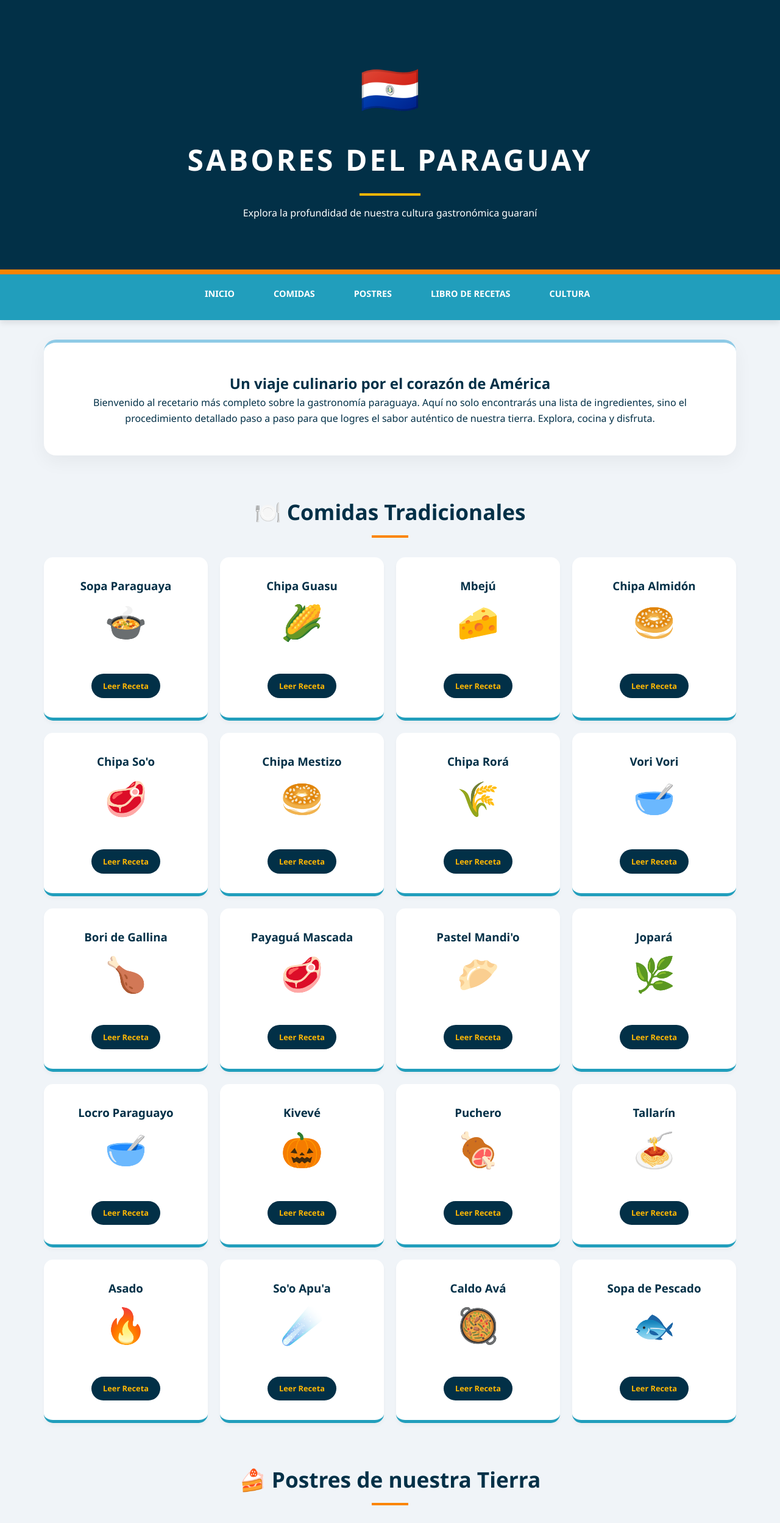
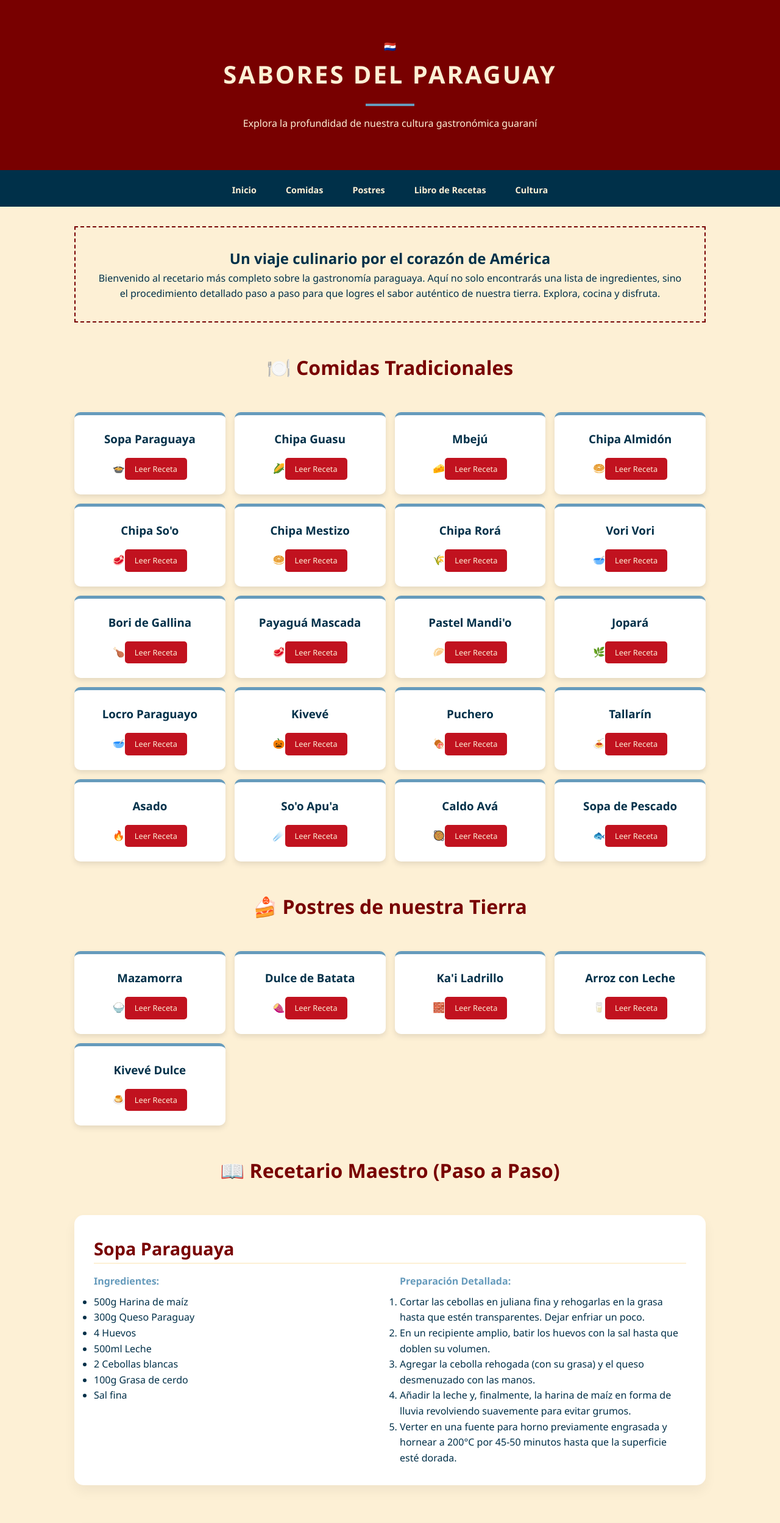
Before and after one commit to gazz1bti-svg/sabores-paraguay, a plain HTML site: page index.html in a window 1280 px wide. Shown: the top 2498 px of the page at 61% size. Drawn offline with Linux system fonts and the light colour scheme.

Commit message:
Update style.css

```diff
--- a/style.css
+++ b/style.css
@@ -1,13 +1,11 @@
-/* PALETA COOLORS: 8ecae6 (celeste), 219ebc (azul medio), 023047 (azul oscuro), ffb703 (amarillo), fb8500 (naranja) */
-
+/* PALETA DE COLORES: 780000, c1121f, fdf0d5, 003049, 669bbc */
 :root {
-    --celeste: #8ecae6;
-    --azul-medio: #219ebc;
-    --azul-oscuro: #023047;
-    --amarillo: #ffb703;
-    --naranja: #fb8500;
+    --rojo-oscuro: #780000;
+    --rojo-vivo: #c1121f;
+    --crema: #fdf0d5;
+    --azul-oscuro: #003049;
+    --azul-claro: #669bbc;
     --blanco: #ffffff;
-    --gris-fondo: #f0f4f8;
 }
 
 /* GENERAL */
@@ -19,255 +17,206 @@
 }
 
 body {
-    font-family: 'Segoe UI', Tahoma, Geneva, Verdana, sans-serif;
-    background-color: var(--gris-fondo);
+    font-family: 'Segoe UI', sans-serif;
+    background-color: var(--crema);
     color: var(--azul-oscuro);
     line-height: 1.6;
 }
 
 /* HEADER */
 header {
-    background-color: var(--azul-oscuro);
-    color: var(--blanco);
+    background-color: var(--rojo-oscuro);
+    color: var(--crema);
     text-align: center;
-    padding: 5rem 1rem;
-    border-bottom: 8px solid var(--naranja);
-}
-
-.header-icon {
-    font-size: 5rem;
-    display: block;
-    margin-bottom: 1rem;
+    padding: 4rem 1rem;
+    border-bottom: 5px solid var(--azul-oscuro);
 }
 
 header h1 {
-    font-size: 3rem;
-    letter-spacing: 4px;
-    margin-bottom: 0.5rem;
+    font-size: 2.5rem;
+    letter-spacing: 3px;
 }
 
 .divider {
-    width: 100px;
+    width: 80px;
     height: 4px;
-    background-color: var(--amarillo);
+    background-color: var(--azul-claro);
     margin: 1rem auto;
 }
 
-/* NAVEGACIÓN STICKY */
+/* NAVEGACIÓN */
 nav {
-    background-color: var(--azul-medio);
+    background-color: var(--azul-oscuro);
     position: sticky;
     top: 0;
     z-index: 1000;
-    box-shadow: 0 4px 10px rgba(0,0,0,0.1);
 }
 
 nav ul {
     display: flex;
     justify-content: center;
     list-style: none;
-    flex-wrap: wrap;
 }
 
 nav ul li a {
-    color: var(--blanco);
+    color: var(--crema);
     text-decoration: none;
-    padding: 1.2rem 2rem;
+    padding: 1rem 1.5rem;
     display: block;
     font-weight: bold;
-    text-transform: uppercase;
     font-size: 0.9rem;
-    transition: 0.3s;
 }
 
 nav ul li a:hover {
-    background-color: var(--azul-oscuro);
-    color: var(--amarillo);
+    background-color: var(--rojo-vivo);
 }
 
-/* MAIN */
+/* SLIDER CSS (Solo Imagen proporcionada) */
+.slider-container {
+    width: 100%;
+    height: 400px;
+    overflow: hidden;
+    position: relative;
+    border-bottom: 5px solid var(--rojo-vivo);
+}
+
+.slider-wrapper {
+    width: 100%;
+    height: 100%;
+}
+
+.slide {
+    width: 100%;
+    height: 100%;
+    position: relative;
+}
+
+.slide img {
+    width: 100%;
+    height: 100%;
+    object-fit: cover;
+    animation: zoomEffect 10s infinite alternate;
+}
+
+.slide-text {
+    position: absolute;
+    bottom: 20%;
+    left: 50%;
+    transform: translateX(-50%);
+    background: rgba(0, 48, 73, 0.8);
+    color: var(--crema);
+    padding: 1rem 2rem;
+    font-size: 1.5rem;
+    border-radius: 5px;
+    font-weight: bold;
+}
+
+@keyframes zoomEffect {
+    from { transform: scale(1); }
+    to { transform: scale(1.1); }
+}
+
+/* GRID CARDS */
 main {
-    max-width: 1200px;
+    max-width: 1100px;
     margin: 0 auto;
     padding: 2rem;
 }
 
 .intro-box {
-    background-color: var(--blanco);
-    padding: 3rem;
-    border-radius: 20px;
     text-align: center;
-    box-shadow: 0 10px 30px rgba(0,0,0,0.05);
-    margin-bottom: 4rem;
-    border-top: 5px solid var(--celeste);
+    margin-bottom: 3rem;
+    padding: 2rem;
+    border: 2px dashed var(--rojo-oscuro);
 }
 
 .section-title {
     text-align: center;
-    font-size: 2.2rem;
-    margin: 4rem 0 2rem;
-    color: var(--azul-oscuro);
-    position: relative;
+    margin: 3rem 0;
+    color: var(--rojo-oscuro);
+    font-size: 2rem;
 }
 
-.section-title::after {
-    content: '';
-    display: block;
-    width: 60px;
-    height: 4px;
-    background-color: var(--naranja);
-    margin: 10px auto;
-}
-
-/* GRID DE TARJETAS */
 .grid-cards {
     display: grid;
-    grid-template-columns: repeat(auto-fill, minmax(220px, 1fr));
-    gap: 20px;
-    margin-bottom: 3rem;
+    grid-template-columns: repeat(auto-fill, minmax(200px, 1fr));
+    gap: 15px;
 }
 
 .card {
-    background-color: var(--blanco);
-    padding: 2rem;
-    border-radius: 15px;
+    background: var(--blanco);
+    padding: 1.5rem;
+    border-radius: 10px;
     text-align: center;
-    border-bottom: 5px solid var(--azul-medio);
-    transition: 0.4s;
-    box-shadow: 0 4px 6px rgba(0,0,0,0.03);
-}
-
-.card:hover {
-    transform: translateY(-10px);
-    border-color: var(--naranja);
-    box-shadow: 0 12px 25px rgba(0,0,0,0.1);
-}
-
-.card-postre {
-    border-color: var(--amarillo);
-}
-
-.emoji {
-    font-size: 3.5rem;
-    display: block;
-    margin-bottom: 1rem;
+    box-shadow: 0 4px 10px rgba(0,0,0,0.1);
+    border-top: 5px solid var(--azul-claro);
 }
 
 .btn {
     display: inline-block;
-    margin-top: 1.5rem;
-    padding: 0.6rem 1.2rem;
-    background-color: var(--azul-oscuro);
-    color: var(--amarillo);
+    margin-top: 1rem;
+    padding: 0.5rem 1rem;
+    background: var(--rojo-vivo);
+    color: var(--crema);
     text-decoration: none;
-    border-radius: 50px;
-    font-weight: bold;
+    border-radius: 5px;
     font-size: 0.8rem;
-    transition: 0.3s;
 }
 
-.btn:hover {
-    background-color: var(--naranja);
-    color: var(--blanco);
+/* RECETARIO */
+.recipe-full {
+    background: var(--blanco);
+    padding: 2rem;
+    border-radius: 15px;
+    margin-bottom: 4rem;
+    box-shadow: 0 10px 20px rgba(0,0,0,0.05);
+    scroll-margin-top: 80px;
 }
 
-/* RECETARIO EXTENSO */
-.book-container {
-    margin-top: 4rem;
-}
-
-.recipe-full {
-    background-color: var(--blanco);
-    padding: 3rem;
-    border-radius: 20px;
-    margin-bottom: 3rem;
-    border-left: 10px solid var(--azul-medio);
-    box-shadow: 0 5px 20px rgba(0,0,0,0.05);
-    scroll-margin-top: 100px; /* Para que al scrollear no quede bajo el nav */
-}
-
-.postre-style {
-    border-left-color: var(--amarillo);
+.recipe-img {
+    width: 100%;
+    height: 350px;
+    object-fit: cover;
+    border-radius: 10px;
+    margin-bottom: 1.5rem;
+    border: 4px solid var(--azul-claro);
 }
 
 .recipe-full h3 {
-    font-size: 2rem;
-    color: var(--naranja);
-    margin-bottom: 2rem;
-    border-bottom: 1px solid #eee;
-    padding-bottom: 10px;
+    color: var(--rojo-oscuro);
+    margin-bottom: 1rem;
+    font-size: 1.8rem;
+    border-bottom: 2px solid var(--crema);
 }
 
 .recipe-flex {
     display: flex;
-    gap: 3rem;
+    gap: 2rem;
     flex-wrap: wrap;
 }
 
 .ingred, .prepa {
     flex: 1;
-    min-width: 300px;
+    min-width: 250px;
 }
 
 .ingred strong, .prepa strong {
+    color: var(--azul-claro);
     display: block;
-    margin-bottom: 1rem;
-    color: var(--azul-medio);
-    font-size: 1.2rem;
-}
-
-ul, ol {
-    margin-left: 1.5rem;
-}
-
-li {
-    margin-bottom: 0.8rem;
-}
-
-/* CULTURA */
-.culture-box {
-    background-color: var(--azul-oscuro);
-    color: var(--blanco);
-    padding: 4rem;
-    border-radius: 20px;
-    margin-top: 4rem;
-    text-align: center;
-}
-
-.culture-box h2 {
-    color: var(--amarillo);
-    margin-bottom: 1.5rem;
-}
-
-.culture-text {
-    max-width: 800px;
-    margin: 0 auto;
-}
-
-.culture-text p {
-    margin-bottom: 1.5rem;
-    font-size: 1.1rem;
+    margin-bottom: 0.5rem;
 }
 
 /* FOOTER */
 footer {
-    background-color: var(--azul-oscuro);
-    color: var(--blanco);
-    padding: 4rem 1rem;
+    background: var(--azul-oscuro);
+    color: var(--crema);
     text-align: center;
-    margin-top: 5rem;
-    border-top: 8px solid var(--amarillo);
-}
-
-footer p {
-    opacity: 0.7;
-    margin-bottom: 0.5rem;
+    padding: 3rem;
+    margin-top: 4rem;
 }
 
 /* RESPONSIVE */
 @media (max-width: 768px) {
-    header h1 { font-size: 2rem; }
     .recipe-flex { flex-direction: column; }
-    .recipe-full { padding: 1.5rem; }
-    nav ul li a { padding: 1rem; font-size: 0.8rem; }
-}
+    .slider-container { height: 250px; }
+    }
```
